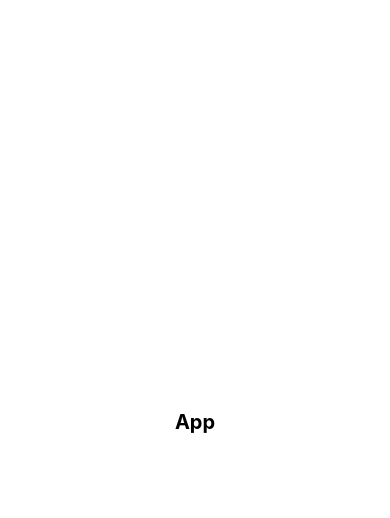
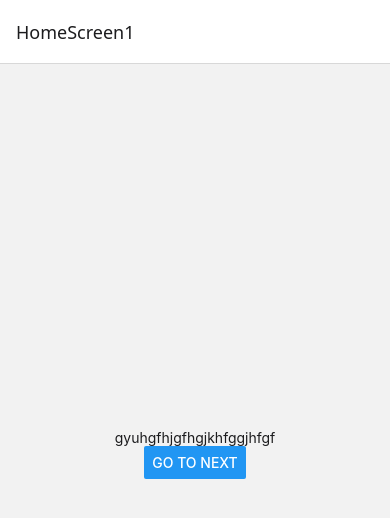
Before and after one commit to jaskirat-singh228/theme_app, a React Native app: screen /HomeScreen1 in a window 390 px wide. Shown: the top 518 px of the page. Built offline with nearby package versions, Linux system fonts and the light colour scheme.

Commit message:
them change

```diff
--- a/App.js
+++ b/App.js
@@ -1,12 +1,23 @@
-import { StyleSheet, Text, View } from 'react-native'
-import React from 'react'
+import 'react-native-gesture-handler';
+import { NavigationContainer } from '@react-navigation/native';
+import HomeScreen1 from './src/HomeScreen1';
+import HomeScreen2 from './src/HomeScreen2';
+import { createNativeStackNavigator } from '@react-navigation/native-stack';
+import { StyleSheet } from 'react-native';
+import { theme } from './src/navigation/MyTheme';
+
+const Stack = createNativeStackNavigator();
 
 const App = () => {
+
   return (
-    <View style={{ alignItems: 'center', justifyContent: 'center', flex: 1 }}>
-      <Text style={{fontSize:20,fontWeight:'700'}}>App</Text>
-    </View>
-  )
+    <NavigationContainer theme={theme()}>
+      <Stack.Navigator>
+        <Stack.Screen name="HomeScreen1" component={HomeScreen1} />
+        <Stack.Screen name="HomeScreen2" component={HomeScreen2} />
+      </Stack.Navigator>
+    </NavigationContainer>
+  );
 }
 
 export default App
--- /dev/null
+++ b/src/HomeScreen1.js
@@ -0,0 +1,17 @@
+import { View, Text, Button } from 'react-native'
+import React from 'react'
+import { useNavigation, useTheme } from '@react-navigation/native'
+
+const HomeScreen1 = () => {
+  const {colors} = useTheme();
+  const navigation = useNavigation();
+
+  return (
+    <View style={{flex:1,alignItems:'center',justifyContent:'center'}}>
+      <Text style={{color:colors.text}}>gyuhgfhjgfhgjkhfggjhfgf</Text>
+      <Button title='go to next' onPress={() => navigation.navigate('HomeScreen2')} />
+    </View>
+  )
+}
+
+export default HomeScreen1
--- /dev/null
+++ b/src/HomeScreen2.js
@@ -0,0 +1,15 @@
+import { View, Text } from 'react-native'
+import React from 'react'
+import { useTheme } from '@react-navigation/native';
+
+const HomeScreen2 = () => {
+  const {colors} = useTheme();
+
+  return (
+    <View>
+      <Text style={{color:colors.text}}>gyuhgfhjgfhgjkhfggjhfgf</Text>
+      </View>
+  )
+}
+
+export default HomeScreen2
--- /dev/null
+++ b/src/navigation/MyTheme.js
@@ -0,0 +1,27 @@
+import { DarkTheme, DefaultTheme } from "@react-navigation/native";
+import { useColorScheme } from "react-native";
+
+const MyDarkTheme = {
+  ...DarkTheme,
+  colors: {
+    ...DarkTheme.colors,
+    primary: 'blue',
+    background: 'red',
+    text: 'white',
+  },
+};
+
+const MyLightTheme = {
+  ...DefaultTheme,
+  defaultColors: {
+    ...DefaultTheme.colors,
+    primary: 'red',
+    background: 'green',
+    text: 'red',
+  },
+};
+
+export const theme = () => {
+  const scheme = useColorScheme();
+  return scheme === "dark" ? MyDarkTheme : MyLightTheme
+}
```
Also changed, not shown: package.json (+6 -1 lines), 2 other files (tests, documents, lock files or other folders).
